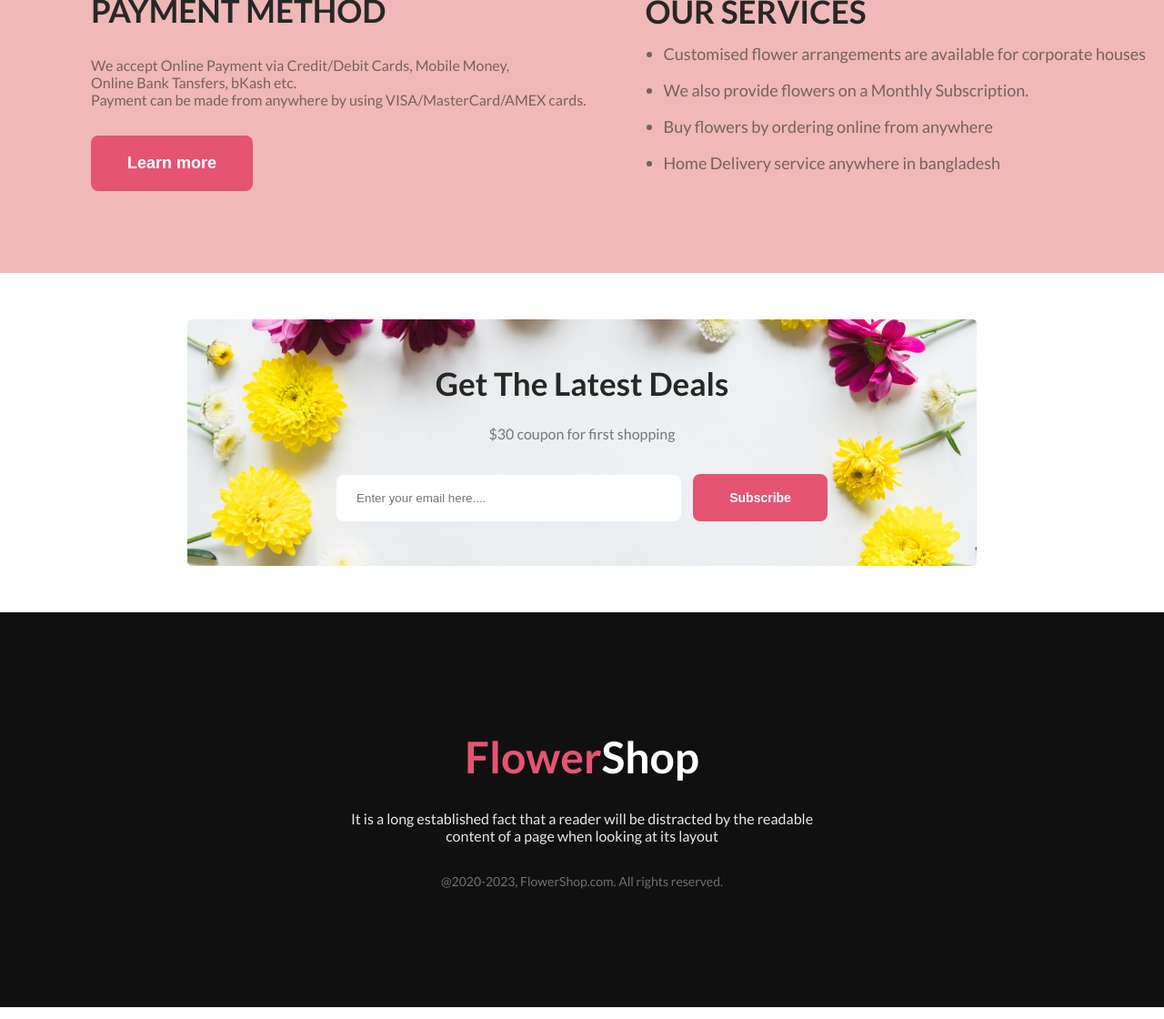
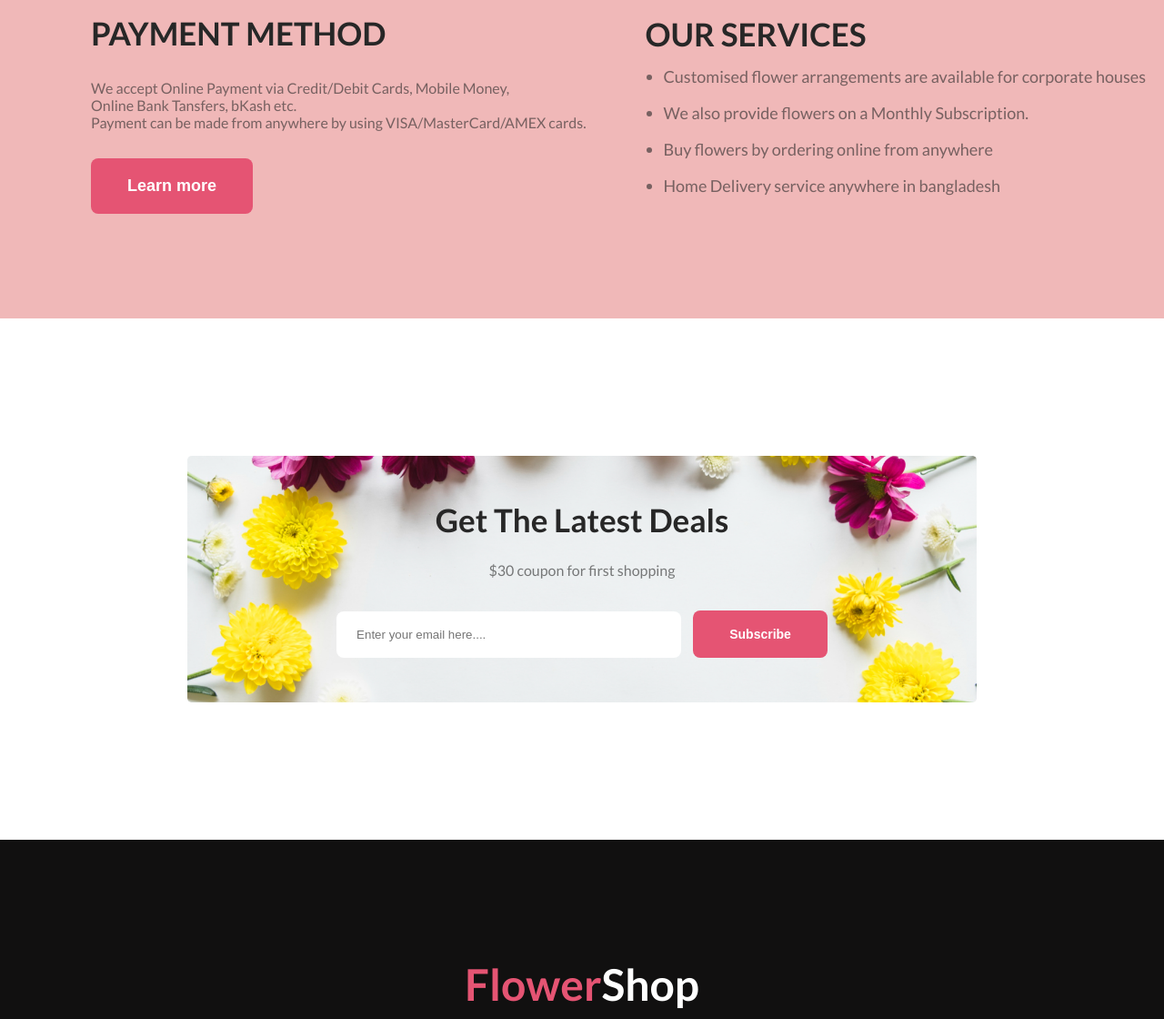
Before and after one commit to RawshanaraEity/flower-shop-website, a plain HTML site: page index.html in a window 1280 px wide. Shown: the part 2810-3930 px from the top of the page at 91% size. Drawn offline with Linux system fonts and the light colour scheme.

Commit message:
updated deal section

```diff
--- a/style.css
+++ b/style.css
@@ -224,7 +224,7 @@ ul li a{
 
 /* payment section css */
 .payment{
-    height: 400px;
+    height: 450px;
     background-color: #f0b8b8;
     display: flex;
     justify-content: space-between;
@@ -279,7 +279,7 @@ ul li a{
     background-repeat: no-repeat;
     background-size: contain;
     background-position: center center;
-    padding: 100px 0;
+    padding: 200px 0;
     text-align: center;
 }
 
```
